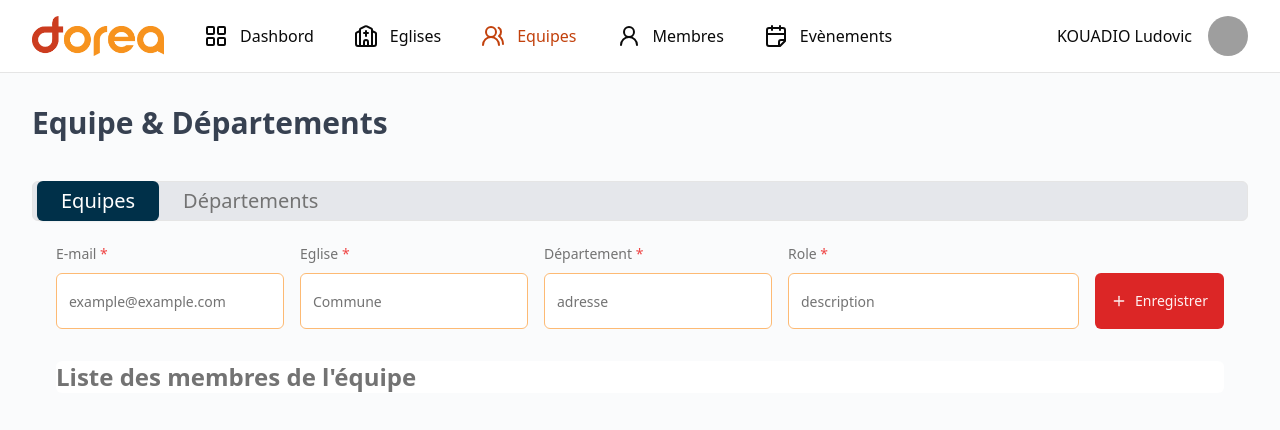
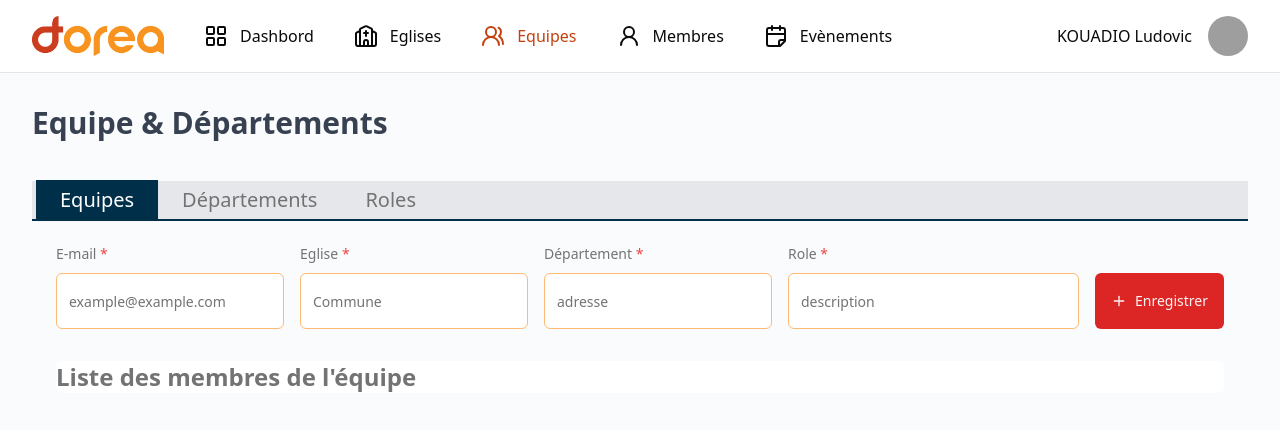
Before and after one commit to KiraYvann9/dorea-dashboard, a Next.js app: page /teams in a window 1280 px wide. Shown: the top 430 px of the page. Built offline with nearby package versions, Linux system fonts and the light colour scheme; grey boxes are pictures that could not be loaded.

Commit message:
Feat: init du formulaire des rôles

```diff
--- /dev/null
+++ b/src/app/(dashboard)/teams/_components/RoleForm.tsx
@@ -0,0 +1,58 @@
+'use client'
+
+import {Form, FormField, FormItem, FormLabel, FormControl} from "@/components/ui/form";
+import {Input} from "@/components/ui/input";
+import {Button} from "@/components/ui/button";
+
+import {z} from 'zod'
+import {zodResolver} from "@hookform/resolvers/zod";
+import {useForm} from "react-hook-form";
+import {Plus} from "lucide-react";
+
+const schema = z.object({
+    name: z.string(),
+    description: z.string(),
+
+})
+
+export const RoleForm = () =>{
+
+    const form = useForm({
+        resolver: zodResolver(schema),
+        defaultValues: {
+            name: '',
+            description: '',
+        }
+    });
+
+    const submit = (data: z.infer<typeof schema>) =>{
+        console.log(data)
+    }
+
+    return (
+        <Form {...form}>
+            <form onSubmit={form.handleSubmit(submit)} className={'space-y-3 sm:flex items-end gap-2'}>
+                <FormField render={({field})=>(
+                    <FormItem>
+                        <FormLabel className={'text-muted-foreground'}>Libélé du role <span className={'text-red-500'}>*</span> </FormLabel>
+                        <FormControl>
+                            <Input className={'border border-orange-300 h-14 text-xl'} type={'text'} placeholder={'Nom de l\'église '} {...field}/>
+                        </FormControl>
+                    </FormItem>
+                )} name={'name'} control={form.control}/>
+                <FormField render={({field})=>(
+                    <FormItem className={'flex-1'}>
+                        <FormLabel className={'text-muted-foreground'}>Description <span className={'text-red-500'}>*</span> </FormLabel>
+                        <FormControl>
+                            <Input className={'border border-orange-300 h-14'} type={'text'} placeholder={'description'} {...field}/>
+                        </FormControl>
+                    </FormItem>
+                )} name={'description'} control={form.control}/>
+
+                <Button variant="default" type="submit" className={'w-full sm:w-auto h-14 flex items-center'} title={'add church button'}> <Plus/> Enregistrer</Button>
+            </form>
+
+        </Form>
+    )
+
+}
--- a/src/app/(dashboard)/teams/page.tsx
+++ b/src/app/(dashboard)/teams/page.tsx
@@ -1,7 +1,4 @@
-import { Button } from "@/components/ui/button"
 
-import { Input } from "@/components/ui/input"
-import { Label } from "@/components/ui/label"
 import {
     Tabs,
     TabsContent,
@@ -11,6 +8,7 @@ import {
 
 import {FormComponents} from "@/app/(dashboard)/teams/_components/FormComponent";
 import {DepartementForm} from "@/app/(dashboard)/teams/_components/DepartementForm";
+import {RoleForm} from "@/app/(dashboard)/teams/_components/RoleForm";
 
 
 export default function Dashboard() {
@@ -19,9 +17,10 @@ export default function Dashboard() {
             <h1 className={'text-3xl font-semibold text-gray-700'}>Equipe & Départements</h1>
 
             <Tabs defaultValue={'equipes'} className={'w-full '}>
-                <TabsList className={'w-full flex justify-start bg-gray-200 border'}>
-                    <TabsTrigger value={'equipes'} className={'text-xl px-6'}>Equipes</TabsTrigger>
-                    <TabsTrigger value={'departements'} className={'text-xl px-6'}>Départements</TabsTrigger>
+                <TabsList className={'w-full flex justify-start rounded-none bg-gray-200 border-b-2 border-custom_dark'}>
+                    <TabsTrigger value={'equipes'} className={'text-xl sm:px-6'}>Equipes</TabsTrigger>
+                    <TabsTrigger value={'departements'} className={'text-xl sm:px-6'}>Départements</TabsTrigger>
+                    <TabsTrigger value={'roles'} className={'text-xl sm:px-6'}>Roles</TabsTrigger>
                 </TabsList>
 
                 <TabsContent value={'equipes'} className={'px-6 space-y-8'}>
@@ -36,6 +35,12 @@ export default function Dashboard() {
                         <h3 className={'text-2xl font-semibold text-muted-foreground'}>Liste des départements</h3>
                     </div>
                 </TabsContent>
+                <TabsContent value={'roles'} className={'px-6 space-y-8'}>
+                    <RoleForm/>
+                    <div className={'flex-1 w-full rounded-md bg-white space-y-16'}>
+                        <h3 className={'text-2xl font-semibold text-muted-foreground'}>Liste des Roles</h3>
+                    </div>
+                </TabsContent>
             </Tabs>
 
         </div>
--- a/src/components/ui/tabs.tsx
+++ b/src/components/ui/tabs.tsx
@@ -29,7 +29,7 @@ const TabsTrigger = React.forwardRef<
   <TabsPrimitive.Trigger
     ref={ref}
     className={cn(
-      "inline-flex items-center rounded-md justify-center whitespace-nowrap px-3 py-1.5 text-sm font-medium ring-offset-background transition-all focus-visible:outline-none focus-visible:ring-2 focus-visible:ring-ring focus-visible:ring-offset-2 disabled:pointer-events-none disabled:opacity-50 data-[state=active]:bg-custom_dark data-[state=active]:text-white data-[state=active]:shadow-sm",
+      "inline-flex items-center justify-center whitespace-nowrap px-3 py-1.5 text-sm font-medium ring-offset-background transition-all focus-visible:outline-none focus-visible:ring-2 focus-visible:ring-ring focus-visible:ring-offset-2 disabled:pointer-events-none disabled:opacity-50 data-[state=active]:bg-custom_dark data-[state=active]:text-white data-[state=active]:shadow-sm",
       className
     )}
     {...props}
```
